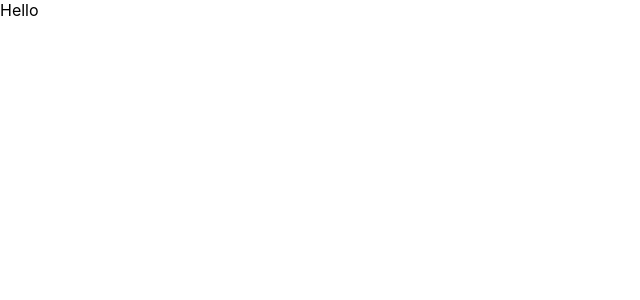
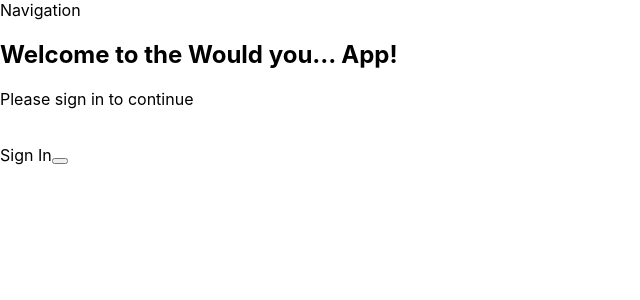
Before and after one commit to efatsea/would-you, a React (Create React App) app: page / in a window 1280 px wide. Shown: the top 300 px of the page, without its empty margins (0-640 px from the left). Built offline with nearby package versions, Linux system fonts and the light colour scheme.

Commit message:
Connect app with store, try to find how maStateToProps is working

```diff
--- a/public/index.html
+++ b/public/index.html
@@ -14,7 +14,7 @@
       manifest.json provides metadata used when your web app is installed on a
       user's mobile device or desktop. See https://developers.google.com/web/fundamentals/web-app-manifest/
     -->
-    <link rel="manifest" href="%PUBLIC_URL%/manifest.json" />
+
     <!--
       Notice the use of %PUBLIC_URL% in the tags above.
       It will be replaced with the URL of the `public` folder during the build.
--- a/src/actions/authedUser.js
+++ b/src/actions/authedUser.js
@@ -1,8 +1,8 @@
-export const SET_AUTHED_USER = "SET_AUTHED_USER"
+export const SET_AUTHED_USER = "SET_AUTHED_USER";
 
 export function setAuthedUser(id) {
 	return {
     	type: SET_AUTHED_USER,
       	id,
-    }
+    };
 }
--- a/src/components/App.js
+++ b/src/components/App.js
@@ -1,10 +1,31 @@
+import React, { Component } from "react"
+import { connect } from "react-redux"
+import Dashboard from "./Dashboard"
 
-function App() {
-  return (
-    <div className="App">
-    	Hello
-    </div>
-  );
+import { handleInitialData } from "../actions/shared";
+
+
+
+class App extends Component {
+  componentDidMount() {
+  	this.props.handleInitialData();
+  }
+  render() {
+    const { authedUser } = this.props;
+  	return (
+      <div className="App">
+          <Dashboard/>
+
+      </div>
+  	);
+  }
+
 }
 
-export default App;
+function mapStateToProps({ authedUser}) {
+	return {
+    	authedUser
+    }
+}
+
+export default connect(mapStateToProps, { handleInitialData }) (App);
--- /dev/null
+++ b/src/components/Dashboard.js
@@ -0,0 +1,27 @@
+import React, { Component } from "react"
+import { connect } from "react-redux"
+
+import LogIn from "./LogIn"
+
+
+class Dashboard extends Component {
+	render(){
+    	return(
+        	<div>
+          		<nav>Navigation</nav>
+          		<LogIn/>
+          		{this.props.questions[2]}
+          	</div>
+        )
+    }
+
+}
+
+function mapStateToProps ({ questions , users }) {
+	return {
+    	questions:questions,
+      	users:users
+    }
+}
+
+export default connect(mapStateToProps) (Dashboard);
--- /dev/null
+++ b/src/components/LogIn.js
@@ -0,0 +1,29 @@
+import React, { Component } from "react"
+import { connect } from "react-redux"
+import Dashboard from "./Dashboard"
+
+
+
+class LogIn extends Component {
+  render() {
+
+  	return (
+      <div className="login">
+      	<h2>Welcome to the Would you... App!</h2>
+      	<p>Please sign in to continue</p>
+      	<br/>
+      	<label>Sign In</label>
+
+
+      	<button>
+      	</button>
+
+
+      </div>
+  	);
+  }
+
+}
+
+
+export default connect() (LogIn);
--- a/src/reducers/users.js
+++ b/src/reducers/users.js
@@ -6,8 +6,8 @@ export default function users(state = {}, action) {
         return {
         	...state,
           	...action.users
-        }
+        };
        default :
-        return state
+        return state;
     }
 }
--- a/src/utils/_DATA.js
+++ b/src/utils/_DATA.js
@@ -2,7 +2,7 @@ let users = {
   sarahedo: {
     id: 'sarahedo',
     name: 'Sarah Edo',
-    avatarURL: '../../images/snow.png',
+    avatarURL: '../images/snow.png',
     answers: {
       "8xf0y6ziyjabvozdd253nd": 'optionOne',
       "6ni6ok3ym7mf1p33lnez": 'optionOne',
--- a/src/utils/api.js
+++ b/src/utils/api.js
@@ -3,7 +3,7 @@ import {
   _getQuestions,
   _saveQuestion,
   _saveQuestionAnswer
-}
+} from "./_DATA";
 
 export function getInitialData() {
 	return Promise.all([
```
Also changed, not shown: src/actions/questions.js (+4 -4 lines).
